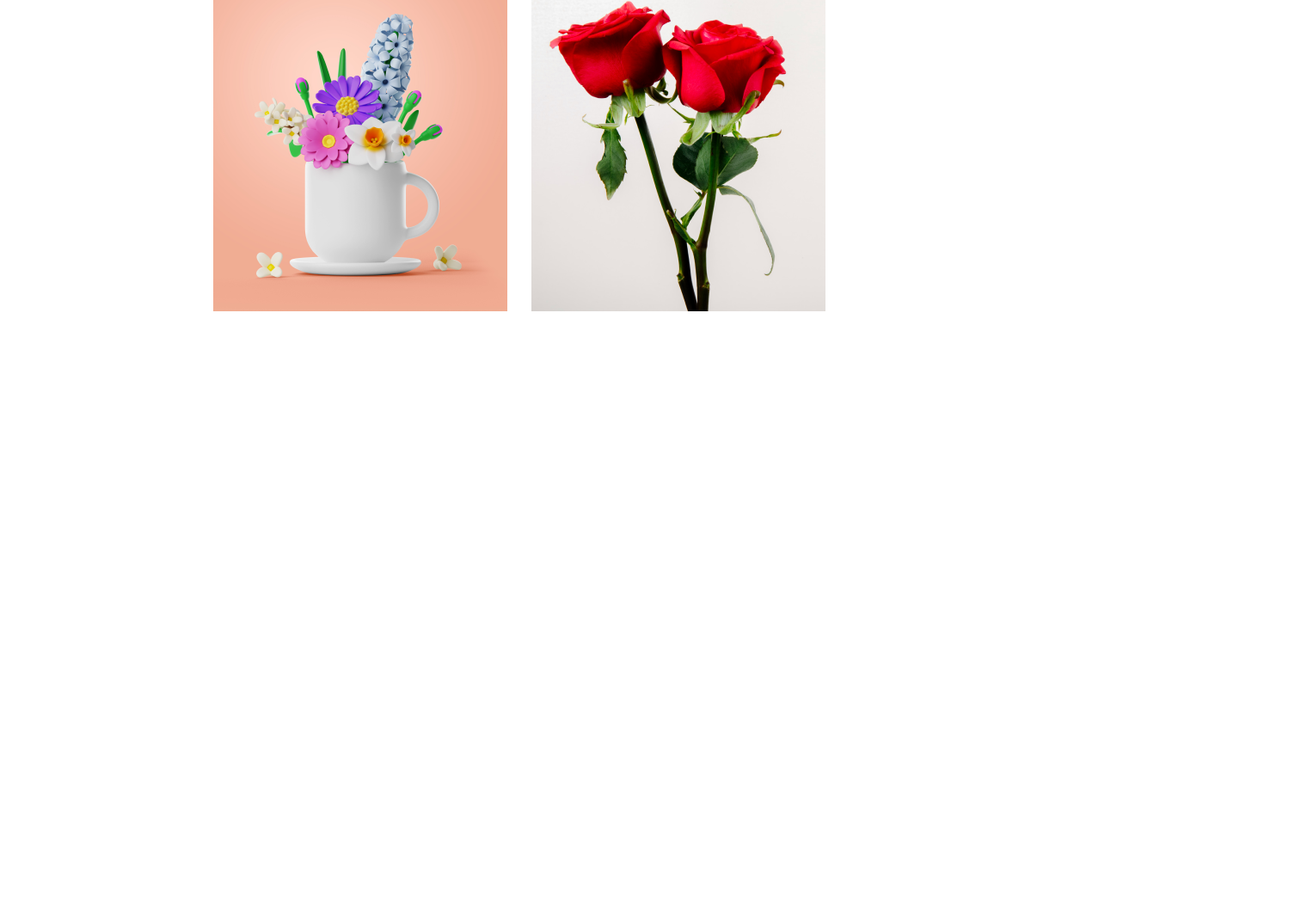
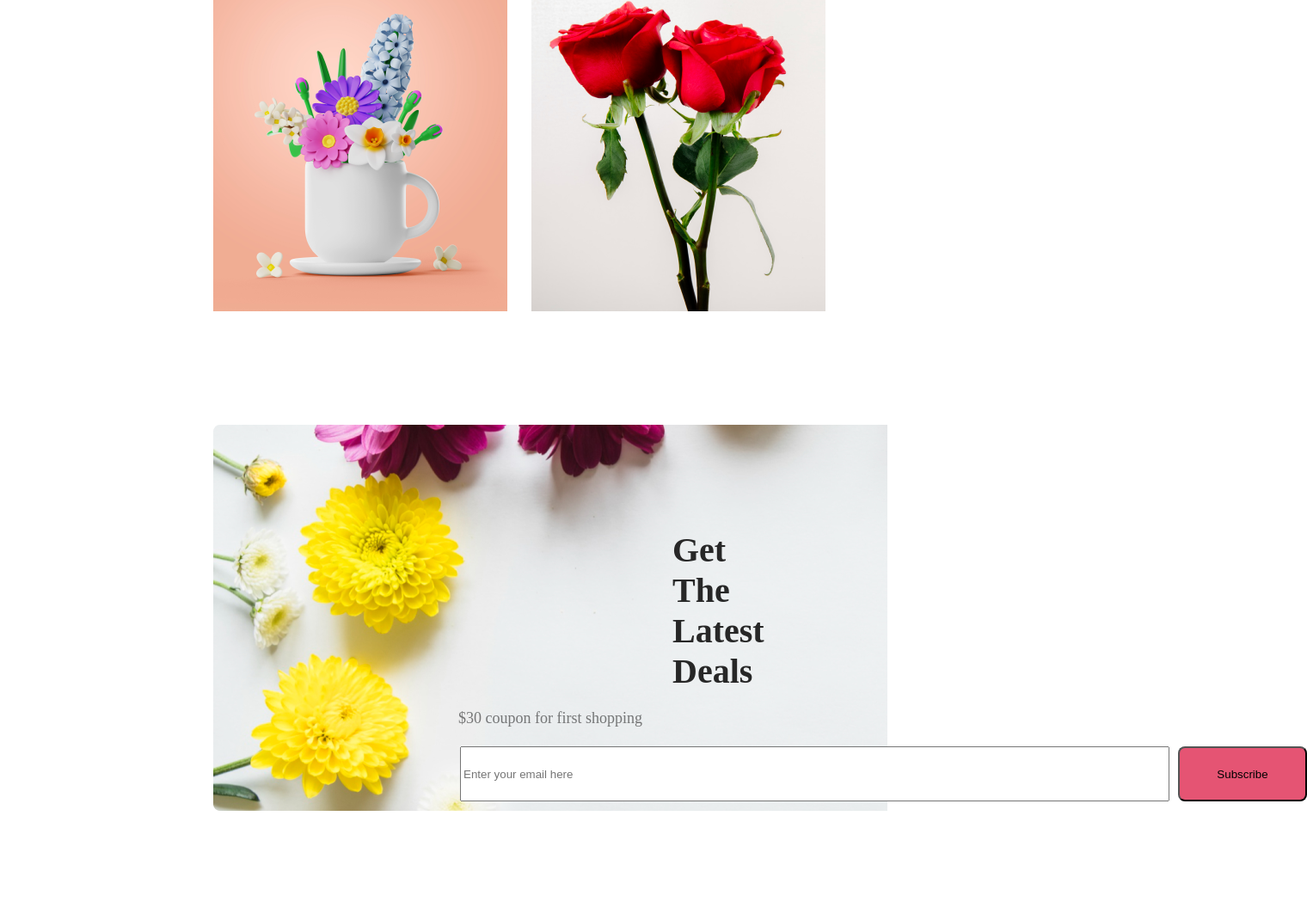
Before and after one commit to alam-ij/Flower-shop, a plain HTML site: page index.html in a window 1280 px wide. Shown: the part 4023-5079 px from the top of the page at 86% size, 1520 px wide, since content can reach past the window. Before the commit the page ends 4397 px from the top, so only its background shows below. Drawn offline with Linux system fonts and the light colour scheme.

Commit message:
section7 completed

```diff
--- a/index.html
+++ b/index.html
@@ -87,6 +87,14 @@
                 <img src="./Flower Asset/Rectangle 6.png" alt="" class="section6-image" id="section6-image4" width="342px" height="396px">
             </div>
         </section>
+        <section class="section7">
+            <div >
+                <h3 class="section7-title">Get The Latest Deals</h3>
+                <p class="section7-paragraph">$30 coupon for first shopping</p>
+            </div>
+            <div id="section7-second-part"><input type="email" name="" id="" class="section7-email" placeholder="Enter your email here" size="100px"><input type="button" value="Subscribe" class="section7-button">
+            </div>
+        </section>
     </main>
     <footer></footer>
 </body>
--- a/styles.css
+++ b/styles.css
@@ -210,3 +210,45 @@ margin-left: 240px;
 #section6-image3{
     margin-right: 24px;
 }
+/* section7 related styles start here  */
+.section7{
+    background-image: url('./Rectangle\ 9.png');
+    background-repeat: no-repeat;
+    text-align: center;
+    margin-top: 128px;
+    margin-left: 240px;
+    margin-right: 240px;
+
+}
+.section7-title{
+    padding-top: 122px;
+    padding-left: 534px;
+    padding-right: 533px;
+    color: #272727;
+font-size: 40px;
+font-weight: 800;
+margin-bottom: 16px;
+}
+.section7-paragraph{
+    color: rgba(39, 39, 39, 0.60);
+    font-size: 18px;
+    font-weight: 400;
+    line-height: 30px;
+    margin-top: 0px;
+
+}
+#section7-second-part{
+    display: flex;
+    gap: 10px;
+    padding-left:287px ;
+    padding-bottom: 121px;
+flex-shrink: 0;
+height: 64px;
+}
+.section7-button{
+    width: 150px;
+    height: 64px;
+    flex-shrink: 0;
+    border-radius: 8px;
+background: #E55473;
+}
```
Also changed, not shown: Rectangle 9.png (renamed from Flower Asset/Rectangle 9.png).
